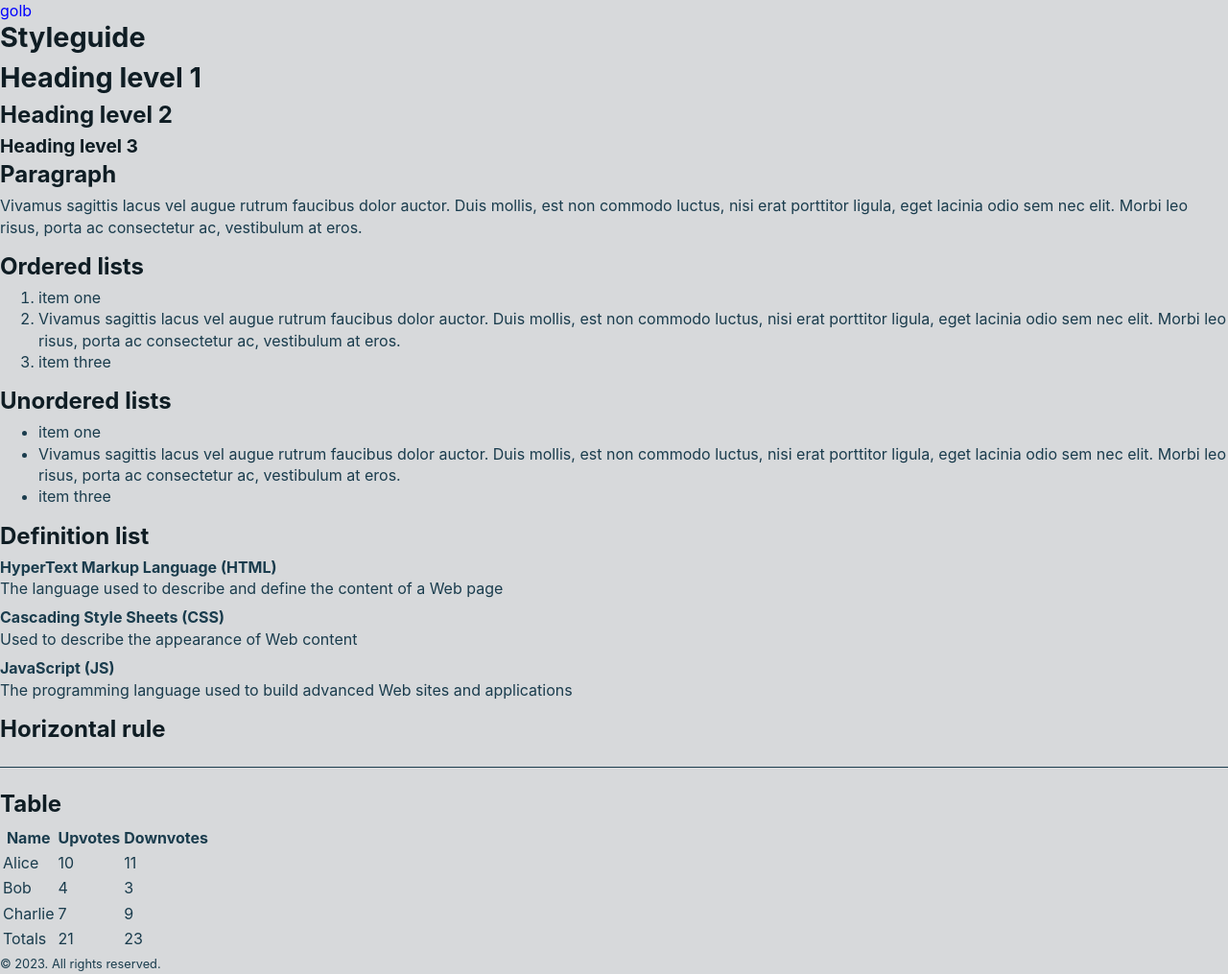
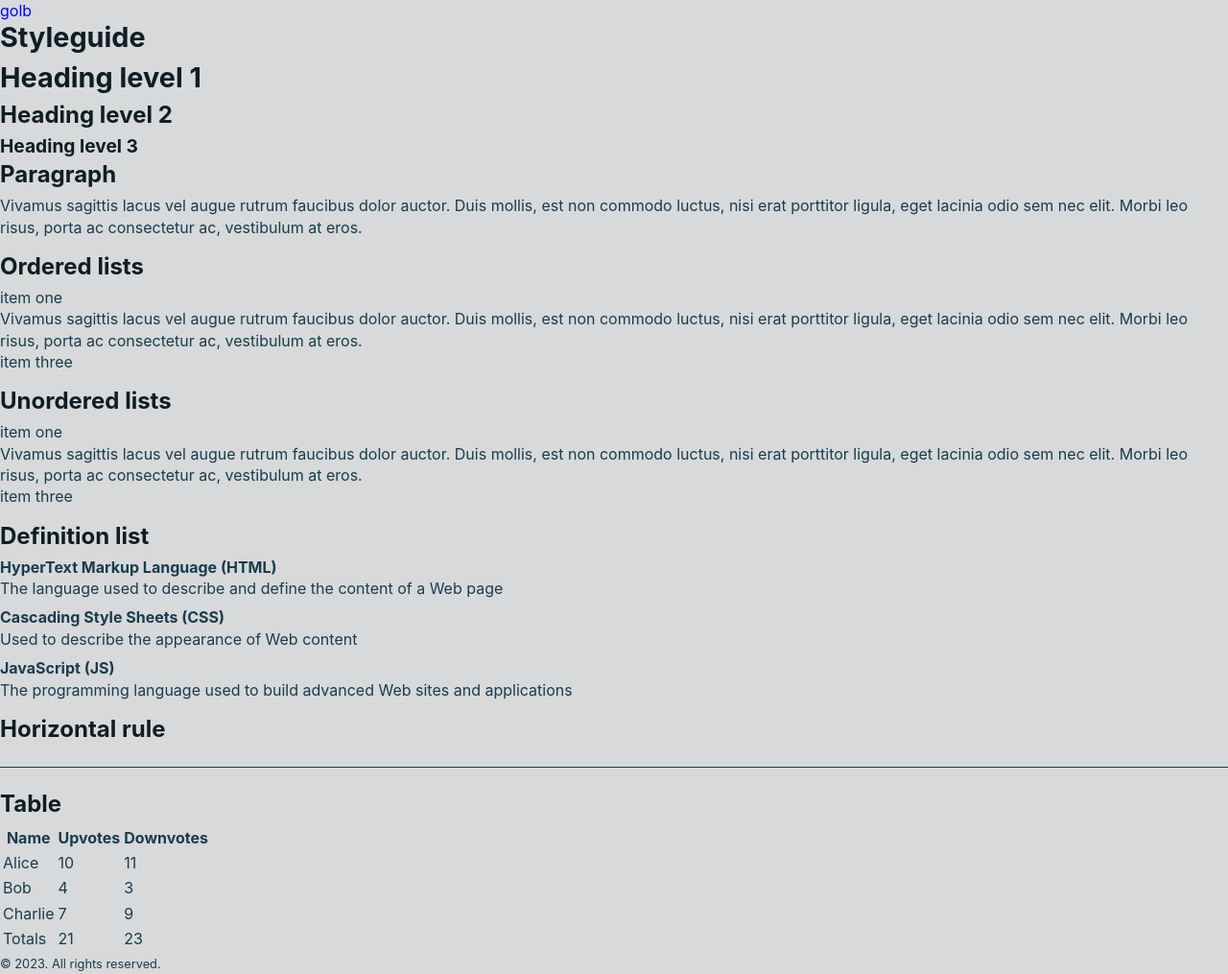
Before and after one commit to aflim/golb, a Jekyll site: the page built from styleguide.md, in a window 1280 px wide. Shown: the whole page at 96% size. Built offline with Jekyll 4.4.1, drawn with Linux system fonts in a browser that asks for light colours.

Commit message:
Update stylesheet.css

```diff
--- a/assets/stylesheet.css
+++ b/assets/stylesheet.css
@@ -164,6 +164,7 @@ p {
 ul, ol, dl {
   margin-block-start: 0;
   margin-block-end: 1em;
+  padding-inline-start: 0;
 }
 
 dt {
```
